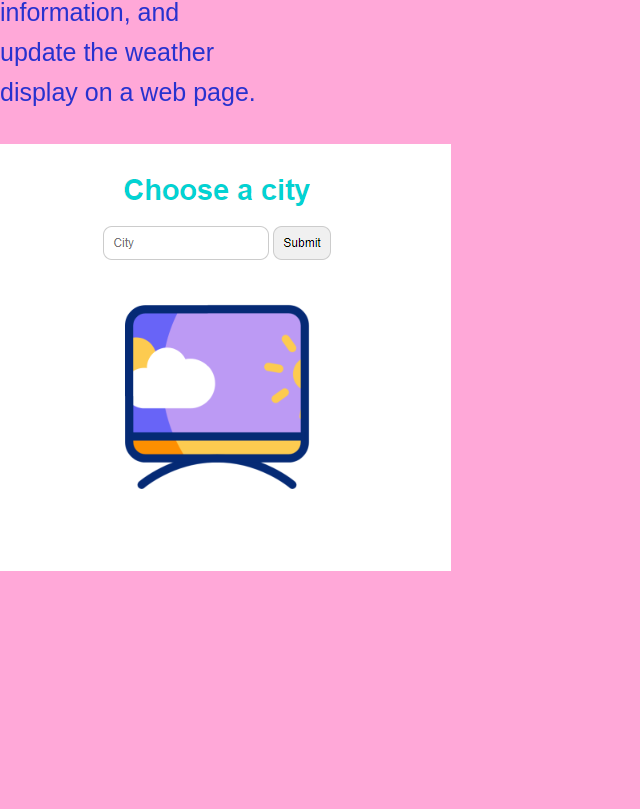
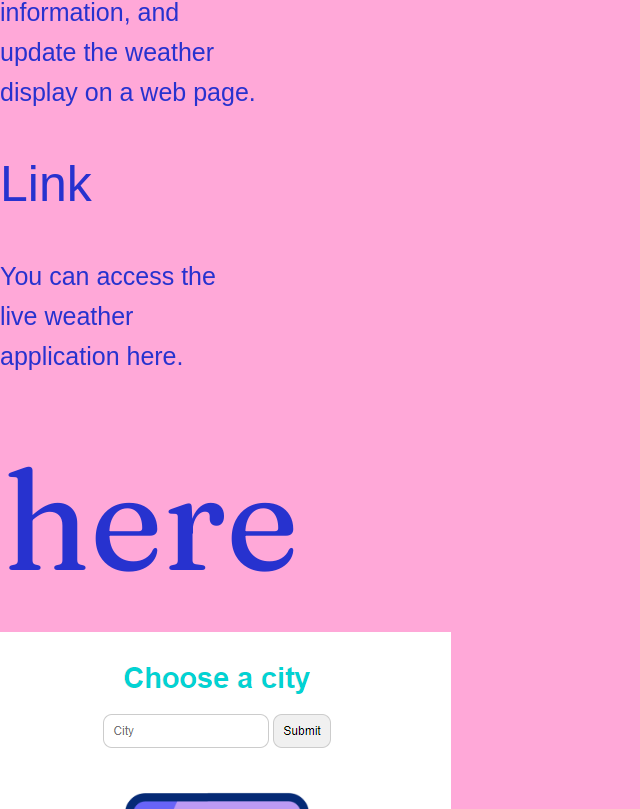
Before and after one commit to Sieglindevwb/my-portfolio, a Vue app: page /projects/weatherApp in a window 1280 px wide. Shown: the part 440-1249 px from the top of the page, without its empty margins (0-640 px from the left). Before the commit the page ends 1018 px from the top, so only its background shows below. Built offline with nearby package versions, Linux system fonts and the light colour scheme.

Commit message:
Add more info in weather project

```diff
--- a/src/components/projects/WeatherAppPage.vue
+++ b/src/components/projects/WeatherAppPage.vue
@@ -6,6 +6,9 @@
       geolocation data, retrieve weather information, and update the weather
       display on a web page.
     </p>
+    <h2>Link</h2>
+    <p>You can access the live weather application here.</p>
+    <a href="https://weatherapp-sieglinde.netlify.app/">here</a><br />
     <img src="/src/assets/weatherapp.png" alt="image-weather-app" />
   </div>
 </template>
@@ -29,4 +32,7 @@ p {
 h1 {
   font-size: 100px;
 }
+h2 {
+  font-size: 50px;
+}
 </style>
```
